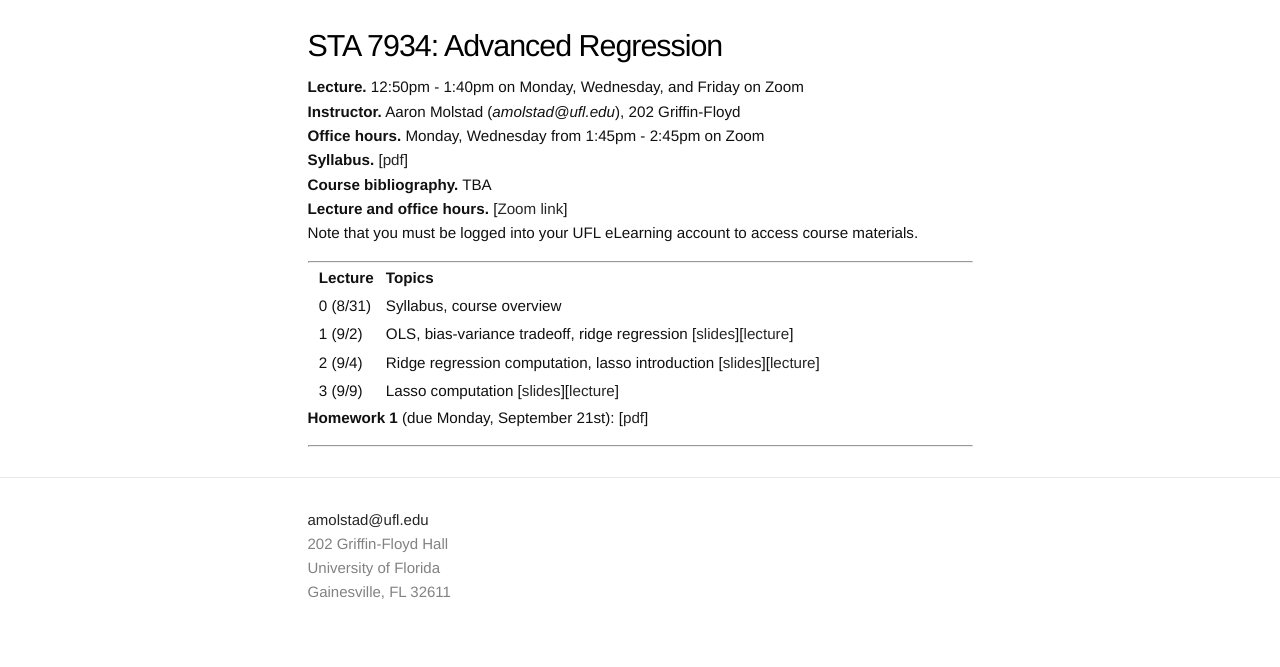
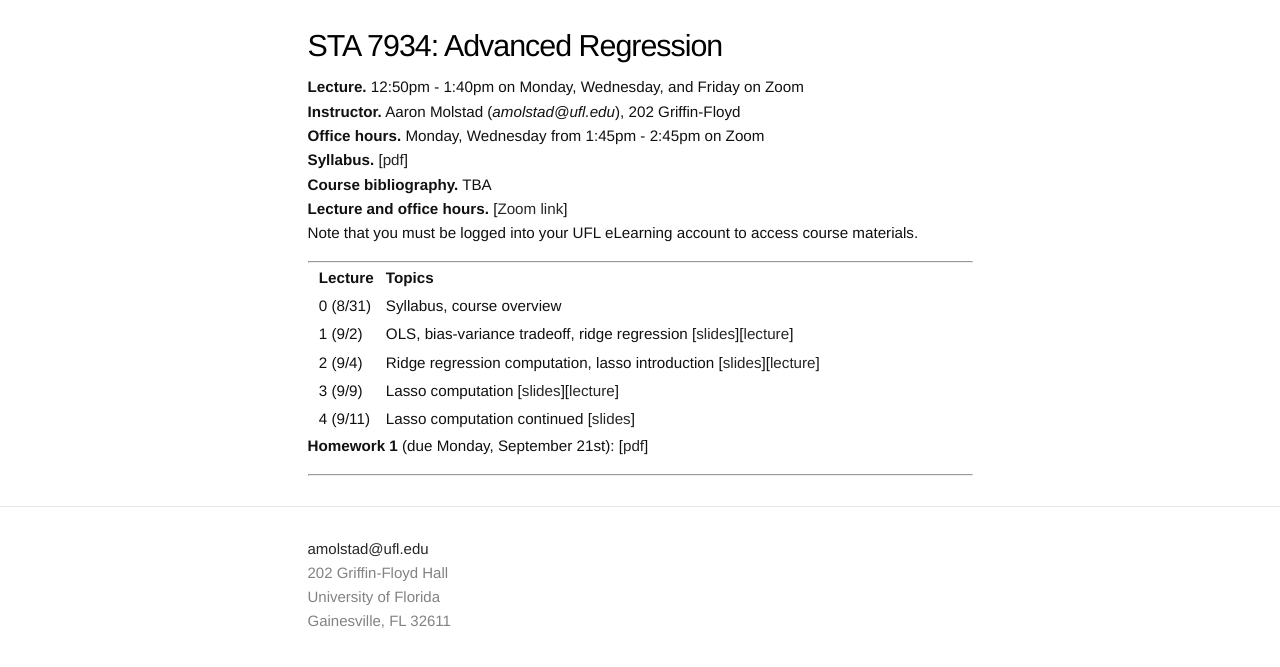
Before and after one commit to ajmolstad/ajmolstad.github.io, a Jekyll site: the page built from F20_STA7934.md, in a window 1280 px wide. Shown: the top 667 px of the page. Built offline with Jekyll 4.4.1, drawn with Linux system fonts in a browser that asks for light colours.

Commit message:
Update F20_STA7934.md

```diff
--- a/F20_STA7934.md
+++ b/F20_STA7934.md
@@ -19,7 +19,8 @@ Note that you must be logged into your UFL eLearning account to access course ma
 || 1 (9/2)  || OLS, bias-variance tradeoff, ridge regression [[slides](https://ufl.instructure.com/files/52239110/download?download_frd=1)][[lecture](https://ufl.instructure.com/courses/412309/files?preview=52201813)]||
 || 2 (9/4)  || Ridge regression computation, lasso introduction [[slides](https://ufl.instructure.com/files/52241793/download?download_frd=1)][[lecture](https://ufl.instructure.com/courses/412309/files?preview=52241780)]||
 || 3 (9/9)  || Lasso computation [[slides](https://ufl.instructure.com/files/52355614/download?download_frd=1)][[lecture](https://ufl.instructure.com/courses/412309/files?preview=52355098)]||
+|| 4 (9/11)  || Lasso computation continued [[slides](https://ufl.instructure.com/files/52388411/download?download_frd=1)]||
 
-**Homework 1** (due Monday, September 21st): [[pdf](https://ufl.instructure.com/files/52318407/download?download_frd=1)]
+**Homework 1** (due Monday, September 21st): [[pdf](https://ufl.instructure.com/files/52388631/download?download_frd=1)]
 
 ---------------
```
